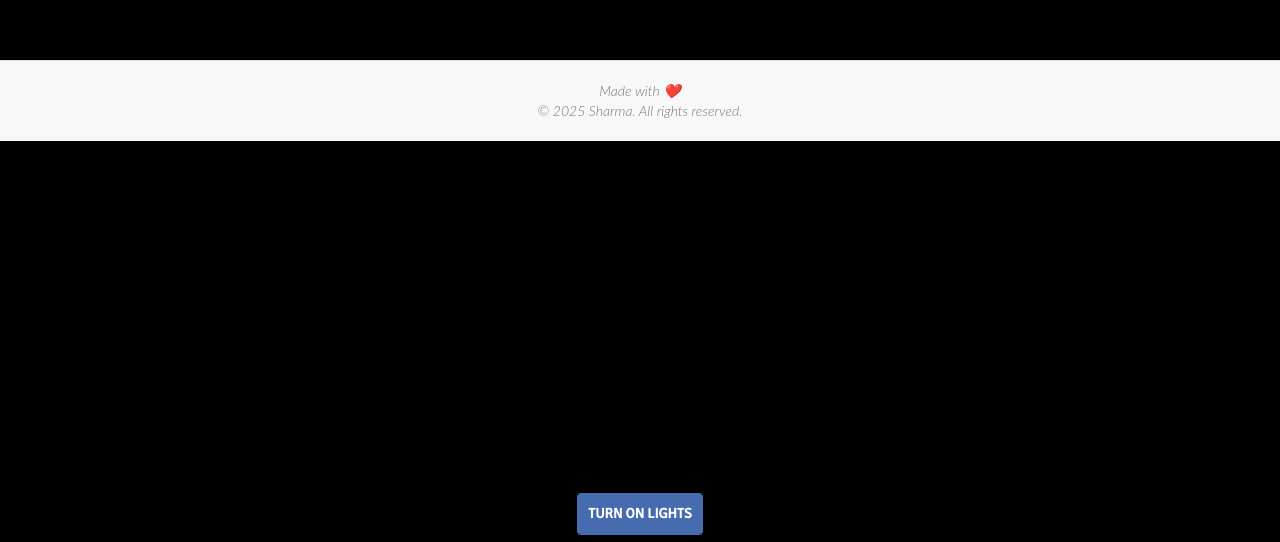
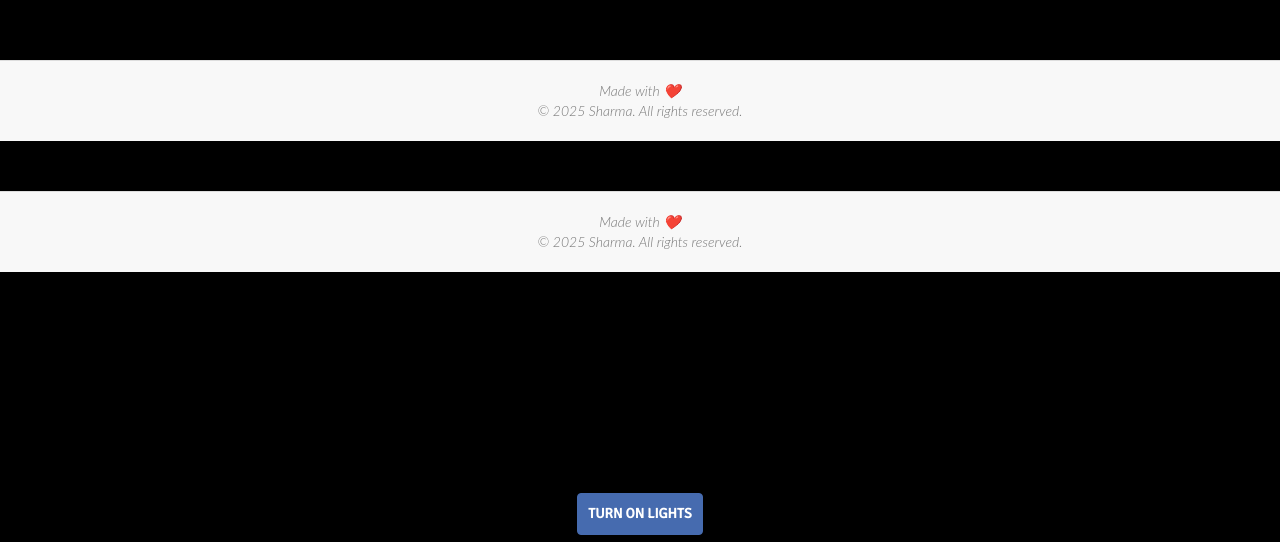
Before and after one commit to sharma576/happyBirthdayWish, a website: page index.html in a window 1280 px wide. Shown: the part 258-800 px from the top of the page. Drawn offline with nearby package versions, Linux system fonts and the light colour scheme.

Commit message:
Update index.html

```diff
--- a/index.html
+++ b/index.html
@@ -58,6 +58,7 @@
     });
 </script>
 <body>
+	<div class="main-wrapper">
 	<div class="loading"></div>
 	<audio class="song" controls loop>
         <source src="hbd.mp3"></source>
@@ -198,6 +199,7 @@
 
 
 	</div>
+</div>
 <footer class="footer text-center" style="background-color: #f8f8f8; padding: 20px; border-top: 1px solid #ddd; margin-top: 50px;">
     <p style="margin: 0; font-size: 14px; color: #777;">
         Made with ❤️ <br>
@@ -208,4 +210,10 @@
 <script src="https://ajax.googleapis.com/ajax/libs/jquery/1.11.2/jquery.min.js"></script>
 <script src="https://maxcdn.bootstrapcdn.com/bootstrap/3.3.1/js/bootstrap.min.js"></script>
 <script src="effect.js"></script>
+<footer class="footer text-center" style="background-color: #f8f8f8; padding: 20px; border-top: 1px solid #ddd; margin-top: 50px;">
+    <p style="margin: 0; font-size: 14px; color: #777;">
+        Made with ❤️ <br>
+	&copy; 2025 Sharma. All rights reserved.
+    </p>
+</footer>
 </html>
```
